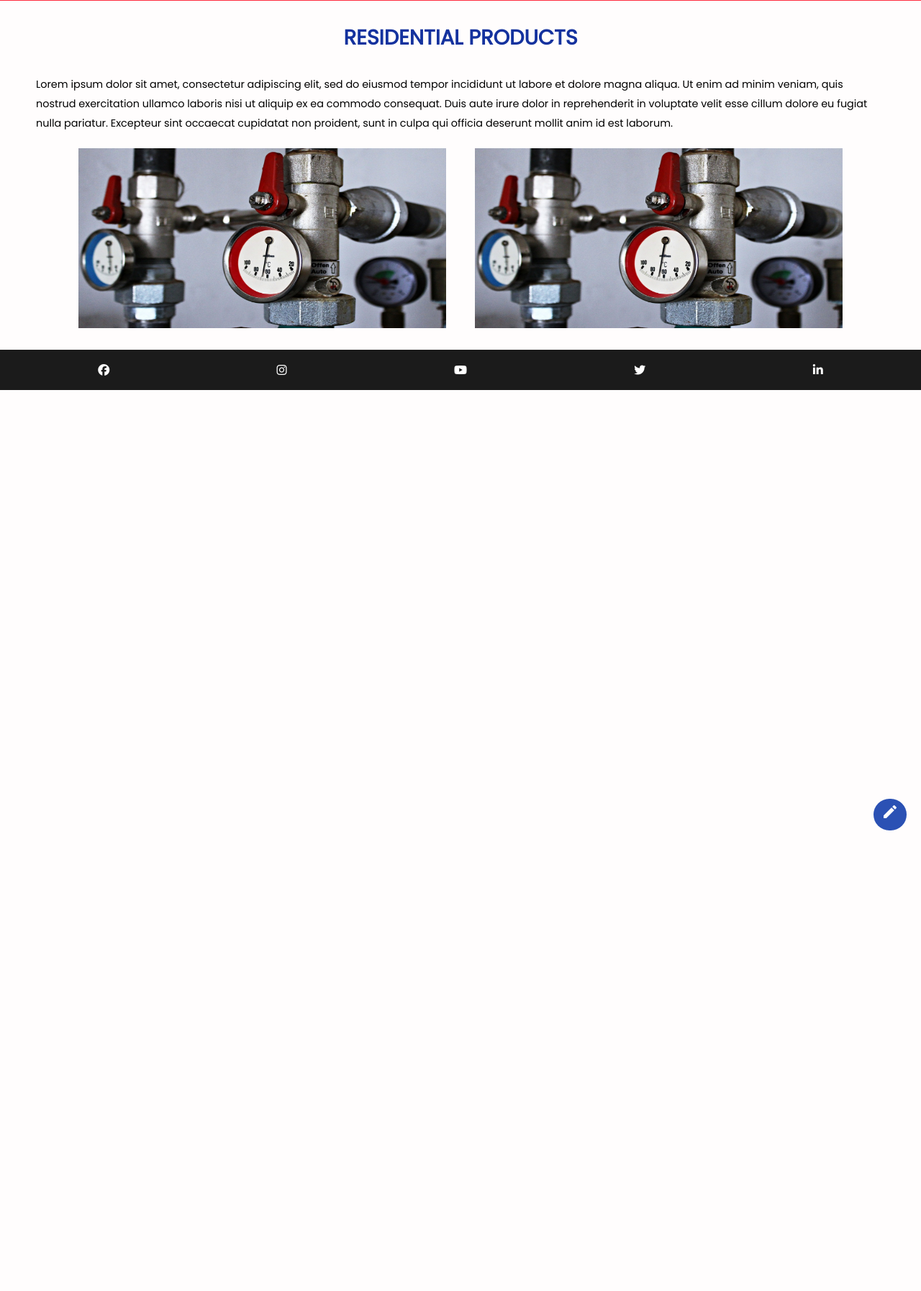
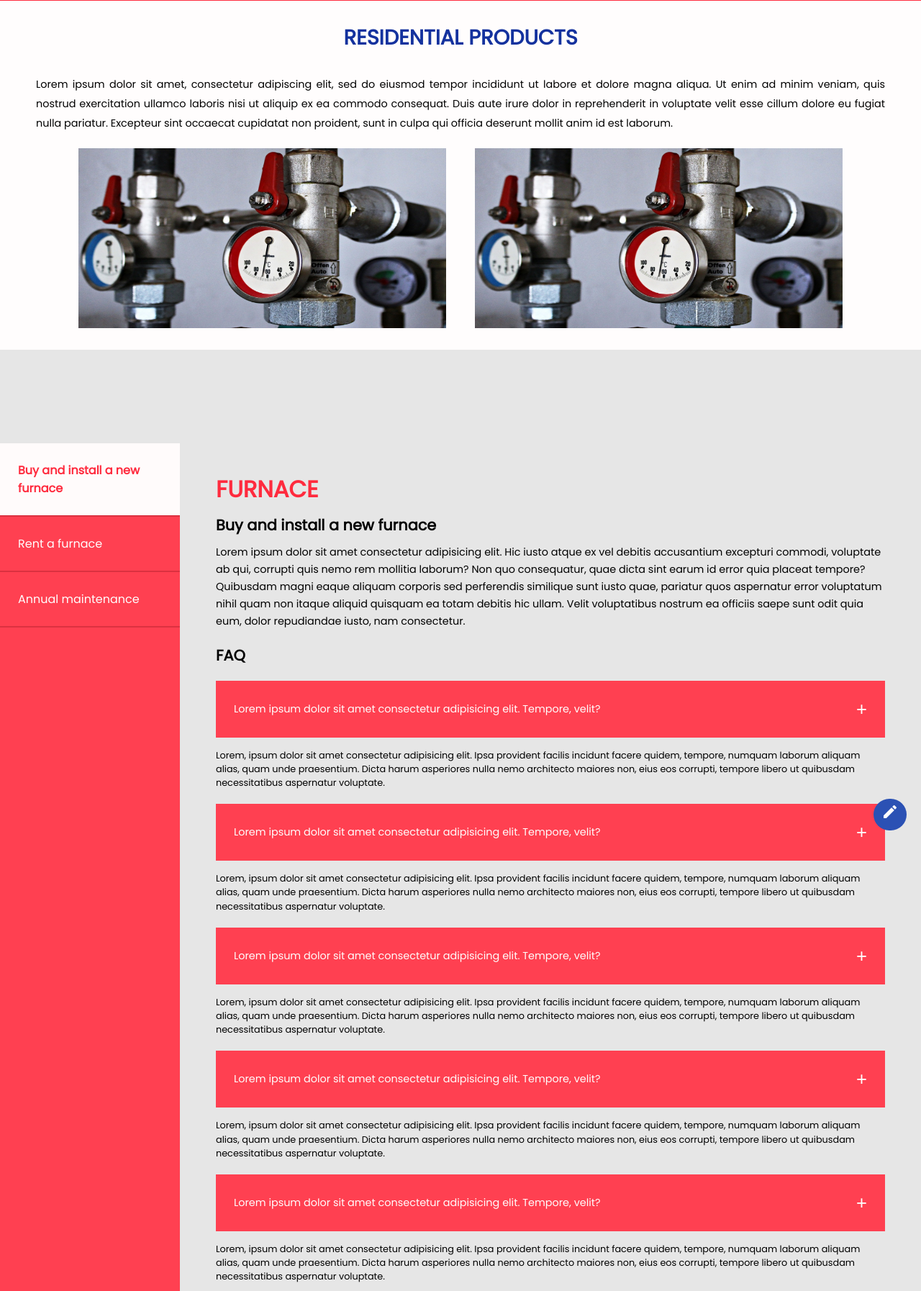
Before and after one commit to AsherJacob/acsite, a PHP site: page /MCAL/residential.html in a window 1280 px wide. Shown: the part 129-1923 px from the top of the page at 72% size. Before the commit the page ends 1283 px from the top, so only its background shows below. Run offline with PHP 8.4, Linux system fonts and the light colour scheme; some libraries are stand-ins or nearby versions.

Commit message:
For merging Edwins tabs

```diff
--- a/MCAL/css/style.css
+++ b/MCAL/css/style.css
@@ -517,6 +517,7 @@ body::-webkit-scrollbar-thumb {
     padding:30px 50px;
     font-size:0.9rem;
     line-height:1.7rem;
+    text-align: justify;
 }
 
 .residential-images, .commercial-images{
@@ -649,12 +650,14 @@ body::-webkit-scrollbar-thumb {
     color:var(--red-color);
 }
 
-.right-content-body{
-    margin-top:20px;
-}
 
 .buy-header h2{
     font-size:1.3rem;
+
+}
+
+.buy-item-body{
+    margin-top:10px;
 }
 
 .buy-content{
@@ -676,7 +679,7 @@ body::-webkit-scrollbar-thumb {
 }
 
 .buy-faq-question{
-    background-color: var(--red-color);
+    background-color: var(--light-red-color);
     color:var(--white-color);
     font-size:0.9rem;
     font-weight: 400;
@@ -687,7 +690,7 @@ body::-webkit-scrollbar-thumb {
 }
 
 .buy-faq-question button{
-    background-color: var(--red-color);
+    background-color: var(--light-red-color);
     color:var(--white-color);
     border:none;
     font-size:1.6rem;
@@ -794,7 +797,9 @@ body::-webkit-scrollbar-thumb {
 
     .gallery-images{
         grid-template-columns: 1fr;
+        grid-gap:10px;
     }
+
 
     .content{
         padding:10px 40px;
@@ -814,6 +819,21 @@ body::-webkit-scrollbar-thumb {
         grid-template-columns: 1fr;
     }
 
+    .residential-header,.commercial-header{
+        font-size:1rem;
+    }
+
+    .residential-content,.commercial-content{
+        font-size:0.8rem;
+        padding:25px;
+        text-align: justify;
+    }
+
+    .residential-images,.commercial-images{
+        justify-content: stretch;
+        width:100%;
+    }
+
     .contact-page .contact-section{
         margin-top:var(--header-responsive-height);
     }
@@ -822,4 +842,8 @@ body::-webkit-scrollbar-thumb {
         display:none;
     }
 
+    .right-content-section{
+        padding:40px 30px;
+    }
+
 }
--- a/MCAL/furnace.html
+++ b/MCAL/furnace.html
@@ -147,6 +147,8 @@
                 </div>
             </div>
         </section>
+
+
     <!-- EXTERNAL JAVASCRIPT -->
     <script src="js/main.js"></script>
 
--- a/MCAL/js/main.js
+++ b/MCAL/js/main.js
@@ -48,4 +48,4 @@ document.getElementById('close-btn').addEventListener('click',function(){
     if(document.getElementById('request-modal').style.display = "block"){
         document.getElementById('request-modal').style.display = "none";
     }
-})
+});
--- a/MCAL/residential.html
+++ b/MCAL/residential.html
@@ -134,6 +134,135 @@
                 </div>
         </section>
 
+        <section class="furnace-section">
+
+            <!-- LEFT NAVBAR SECTION -->
+            <div class="left-navbar-section">
+                <ul class="left-navbar">
+                    <li class="left-navbar-item active">Buy and install a new furnace</li>
+                    <li class="left-navbar-item">Rent a furnace</li>
+                    <li class="left-navbar-item">Annual maintenance</li>
+                </ul>
+            </div>
+
+            <!-- RIGHT CONTENT SECTION -->
+            <div class="right-content-section">
+                <div class="right-content-header">
+                    <h2>FURNACE</h2>
+                </div>
+
+                <div class="right-content-body">
+                    <!-- BUY SECTION -->
+                    <div class="buy-item-body">
+                        <div class="buy-header">
+                            <h2>Buy and install a new furnace</h2>
+                        </div>
+
+                        <div class="buy-content">
+                            <p>Lorem ipsum dolor sit amet consectetur adipisicing elit. Hic iusto atque ex vel debitis accusantium excepturi commodi, voluptate ab qui, corrupti quis nemo rem mollitia laborum? Non quo consequatur, quae dicta sint earum id error quia placeat tempore? Quibusdam magni eaque aliquam corporis sed perferendis similique sunt iusto quae, pariatur quos aspernatur error voluptatum nihil quam non itaque aliquid quisquam ea totam debitis hic ullam. Velit voluptatibus nostrum ea officiis saepe sunt odit quia eum, dolor repudiandae iusto, nam consectetur.</p>
+                        </div>
+
+                        <div class="buy-faq faq">
+                            <div class="buy-faq-header">
+                                <h2>FAQ</h2>
+                            </div>
+
+                            <div class="buy-faq-content">
+                                <div class="buy-faq-item">
+                                    <div class="buy-faq-question">
+                                        <p class="question">Lorem ipsum dolor sit amet consectetur adipisicing elit. Tempore, velit?</p>
+                                        <button class="show-answer">+</button>
+                                    </div>
+
+                                    <div class="buy-faq-answer">
+                                        <p>Lorem, ipsum dolor sit amet consectetur adipisicing elit. Ipsa provident facilis incidunt facere quidem, tempore, numquam laborum aliquam alias, quam unde praesentium. Dicta harum asperiores nulla nemo architecto maiores non, eius eos corrupti, tempore libero ut quibusdam necessitatibus aspernatur voluptate.</p>
+                                    </div>
+                                </div>
+                                <div class="buy-faq-item">
+                                    <div class="buy-faq-question">
+                                        <p class="question">Lorem ipsum dolor sit amet consectetur adipisicing elit. Tempore, velit?</p>
+                                        <button class="show-answer">+</button>
+                                    </div>
+
+                                    <div class="buy-faq-answer">
+                                        <p>Lorem, ipsum dolor sit amet consectetur adipisicing elit. Ipsa provident facilis incidunt facere quidem, tempore, numquam laborum aliquam alias, quam unde praesentium. Dicta harum asperiores nulla nemo architecto maiores non, eius eos corrupti, tempore libero ut quibusdam necessitatibus aspernatur voluptate.</p>
+                                    </div>
+                                </div>
+                                <div class="buy-faq-item">
+                                    <div class="buy-faq-question">
+                                        <p class="question">Lorem ipsum dolor sit amet consectetur adipisicing elit. Tempore, velit?</p>
+                                        <button class="show-answer">+</button>
+                                    </div>
+
+                                    <div class="buy-faq-answer">
+                                        <p>Lorem, ipsum dolor sit amet consectetur adipisicing elit. Ipsa provident facilis incidunt facere quidem, tempore, numquam laborum aliquam alias, quam unde praesentium. Dicta harum asperiores nulla nemo architecto maiores non, eius eos corrupti, tempore libero ut quibusdam necessitatibus aspernatur voluptate.</p>
+                                    </div>
+                                </div>
+                                <div class="buy-faq-item">
+                                    <div class="buy-faq-question">
+                                        <p class="question">Lorem ipsum dolor sit amet consectetur adipisicing elit. Tempore, velit?</p>
+                                        <button class="show-answer">+</button>
+                                    </div>
+
+                                    <div class="buy-faq-answer">
+                                        <p>Lorem, ipsum dolor sit amet consectetur adipisicing elit. Ipsa provident facilis incidunt facere quidem, tempore, numquam laborum aliquam alias, quam unde praesentium. Dicta harum asperiores nulla nemo architecto maiores non, eius eos corrupti, tempore libero ut quibusdam necessitatibus aspernatur voluptate.</p>
+                                    </div>
+                                </div>
+                                <div class="buy-faq-item">
+                                    <div class="buy-faq-question">
+                                        <p class="question">Lorem ipsum dolor sit amet consectetur adipisicing elit. Tempore, velit?</p>
+                                        <button class="show-answer">+</button>
+                                    </div>
+
+                                    <div class="buy-faq-answer">
+                                        <p>Lorem, ipsum dolor sit amet consectetur adipisicing elit. Ipsa provident facilis incidunt facere quidem, tempore, numquam laborum aliquam alias, quam unde praesentium. Dicta harum asperiores nulla nemo architecto maiores non, eius eos corrupti, tempore libero ut quibusdam necessitatibus aspernatur voluptate.</p>
+                                    </div>
+                                </div>
+
+                            </div>
+                        </div>
+                    </div>
+                </div>
+            </div>
+        </section>
+
+        <section id="contact-section" class="contact-section">
+            <div class="contact-header">
+                <h2>CONTACT US</h2>
+            </div>
+
+            <div class="content">
+                <!-- ADDRESS -->
+                <div class="address-details">
+                    <div class="address-icon">
+                        <span class="material-icons">location_on</span>
+                    </div>
+
+                    <div class="address-content">
+                        <h3>Address</h3>
+                        <p>45th West Avenue,<br>Boulevard of broken dreams,<br>Toronto</p>
+                    </div>
+                </div>
+
+                <!-- PHONE -->
+                <div class="phone-details">
+                    <div class="phone-icon">
+                        <span class="material-icons">local_phone</span>
+                    </div>
+
+                    <div class="phone-content">
+                        <h3>Phone</h3>
+                        <p>+1 (437) 999-6225</p>
+                    </div>
+                </div>
+            </div>
+
+            <!-- GOOGLE MAP -->
+            <div class="map-section">
+                <iframe src="https://www.google.com/maps/embed?pb=!1m18!1m12!1m3!1d3946.28706382769!2d76.97914391377482!3d8.471441793908818!2m3!1f0!2f0!3f0!3m2!1i1024!2i768!4f13.1!3m3!1m2!1s0x3b05baee7871dc6d%3A0x44f0c0fef4419c4f!2sPappanamcode%20KSRTC%20Bus%20Station!5e0!3m2!1sen!2sin!4v1590579571992!5m2!1sen!2sin" width="100%" height="450" frameborder="0" style="border:0;margin-top:20px" allowfullscreen="" aria-hidden="false" tabindex="0"></iframe>
+            </div>
+        </section>
+
         <!-- REQUEST A QUOTE FLOATING ACTION BUTTON -->
         <div class="request-quote-button">
             <span class="request-button" id="request-button"><i class="material-icons">create</i></span>
```
